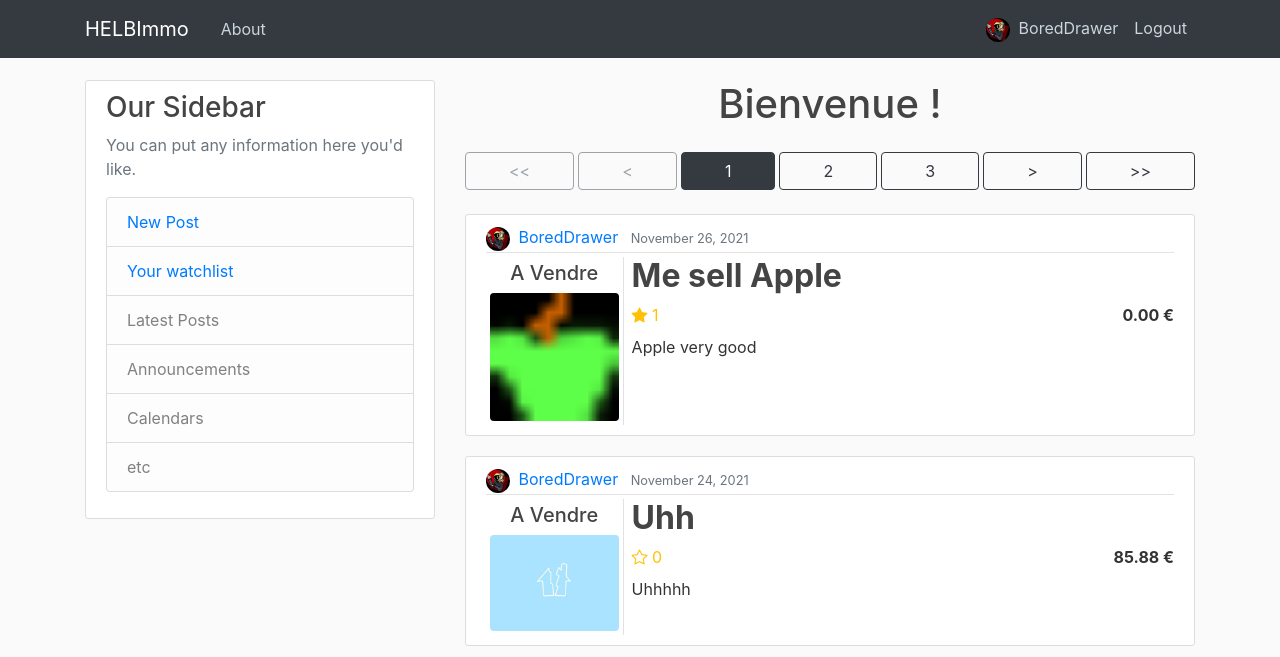
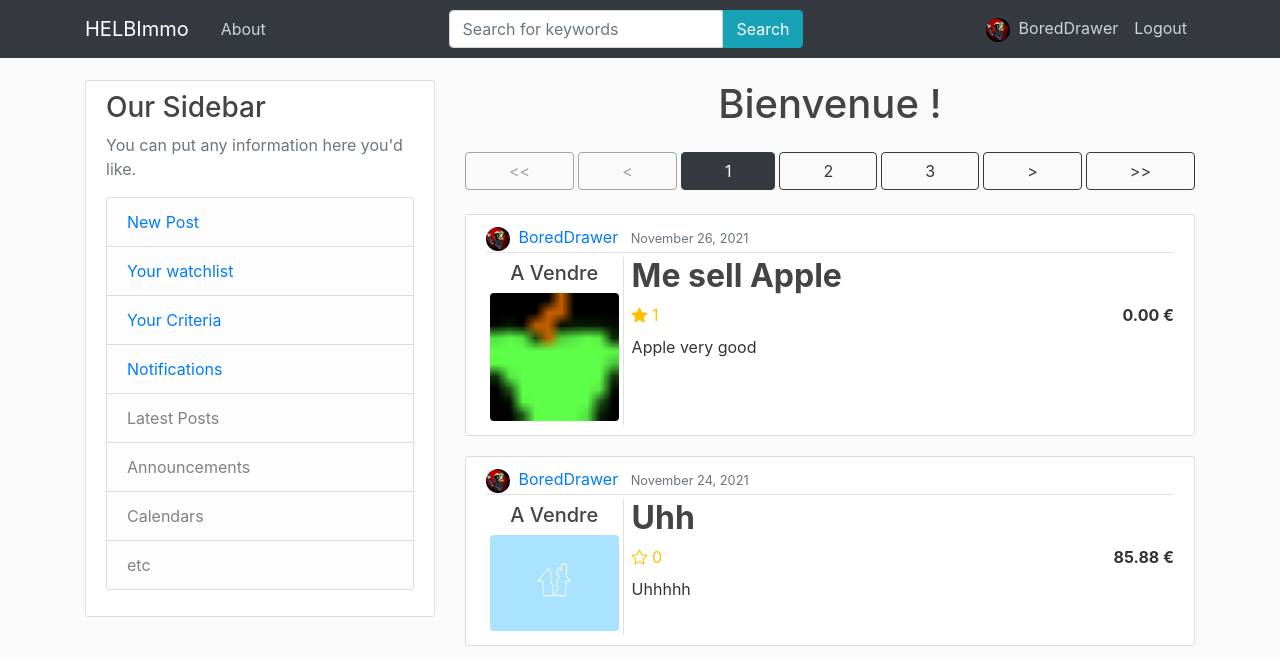
Before and after one commit to JessyEstTropCool/Q3-Projet-Web-HelbImmo, a Django app: page / in a window 1280 px wide. Shown: the top 657 px of the page. Run offline with Django 3.2, Linux system fonts and the light colour scheme; a user stored in the database is signed in; data comes from the database, SQL or seed files in the repository; both versions use the stored data as it was after the commit; some libraries are stand-ins or nearby versions.

Commit message:
Je suis google

```diff
--- a/HELBImmo/blog/static/blog/main.css
+++ b/HELBImmo/blog/static/blog/main.css
@@ -113,3 +113,15 @@ body {
   .hover-dark:hover{
     filter: brightness(85%);
   }
+
+  .rounded-left-0
+  {
+    border-bottom-left-radius: 0;
+    border-top-left-radius: 0;
+  }
+
+  .rounded-right-0
+  {
+    border-bottom-right-radius: 0;
+    border-top-right-radius: 0;
+  }
--- a/HELBImmo/blog/templates/blog/base.html
+++ b/HELBImmo/blog/templates/blog/base.html
@@ -37,6 +37,10 @@
                         <a class="nav-item nav-link" href="{% url 'blog-about' %}">About</a>
                     </div>
                     <!-- Navbar Right Side -->
+                    <form class="d-flex mr-auto" action="{% url 'search-results' %}" method="get">
+                        <input type="text" class="form-control rounded-right-0" name="q" placeholder="Search for keywords">
+                        <input type="submit" class="btn btn-info rounded-left-0" value="Search">
+                    </form>
                     <div class="navbar-nav">
                         {% if user.is_authenticated %}
                         <a class="nav-item nav-link" href="{% url 'profile' %}">
@@ -67,6 +71,12 @@
                         </li>
                         <li class="list-group-item list-group-item-light">
                             <a href="{% url 'user-favorites' %}">Your watchlist</a>
+                        </li>
+                        <li class="list-group-item list-group-item-light">
+                            <a href="#">Your Criteria</a>
+                        </li>
+                        <li class="list-group-item list-group-item-light">
+                            <a href="#">Notifications</a>
                         </li>
                         {% endif %}
                         <li class="list-group-item list-group-item-light">Latest Posts</li>
--- a/HELBImmo/blog/urls.py
+++ b/HELBImmo/blog/urls.py
@@ -7,12 +7,14 @@ from .views import (
     PostDeleteView,
     PostStatsView,
     UserPostListView,
-    FavoritesListView
+    FavoritesListView,
+    SearchResultsListView
     )
 from . import views
 
 urlpatterns = [
     path('', PostListView.as_view(), name='blog-home'),
+    path('search/', SearchResultsListView.as_view(), name='search-results'),
     path('favorites/', FavoritesListView.as_view(), name='user-favorites'),
     path('user/<str:username>', UserPostListView.as_view(), name='user-posts'),
     path('post/<int:pk>/', PostDetailView.as_view(), name='post-detail'),
--- a/HELBImmo/blog/views.py
+++ b/HELBImmo/blog/views.py
@@ -9,6 +9,7 @@ from django.views.generic import (
     DeleteView
     )
 from django.http import JsonResponse
+from django.db.models import Q
 from .models import Post, PostConsult
 from .forms import PostCreateForm, GalleryForm
 import datetime
@@ -53,6 +54,17 @@ class PostListView(ListView):
     context_object_name = 'posts'
     ordering = ['-date_posted']
     paginate_by = 5
+
+class SearchResultsListView(ListView):
+    model = Post
+    template_name = 'blog/search_results.html'
+    context_object_name = 'posts'
+
+    def get_queryset(self):
+        terms = self.request.GET.get('q')
+        return Post.objects.filter(
+            Q(content__icontains=terms) | Q(title__icontains=terms)
+        )
 
 class UserPostListView(ListView):
     model = Post
```
Also changed, not shown: HELBImmo/blog/templates/blog/search_results.html (added, +10 -0 lines), HELBImmo/db.sqlite3.
